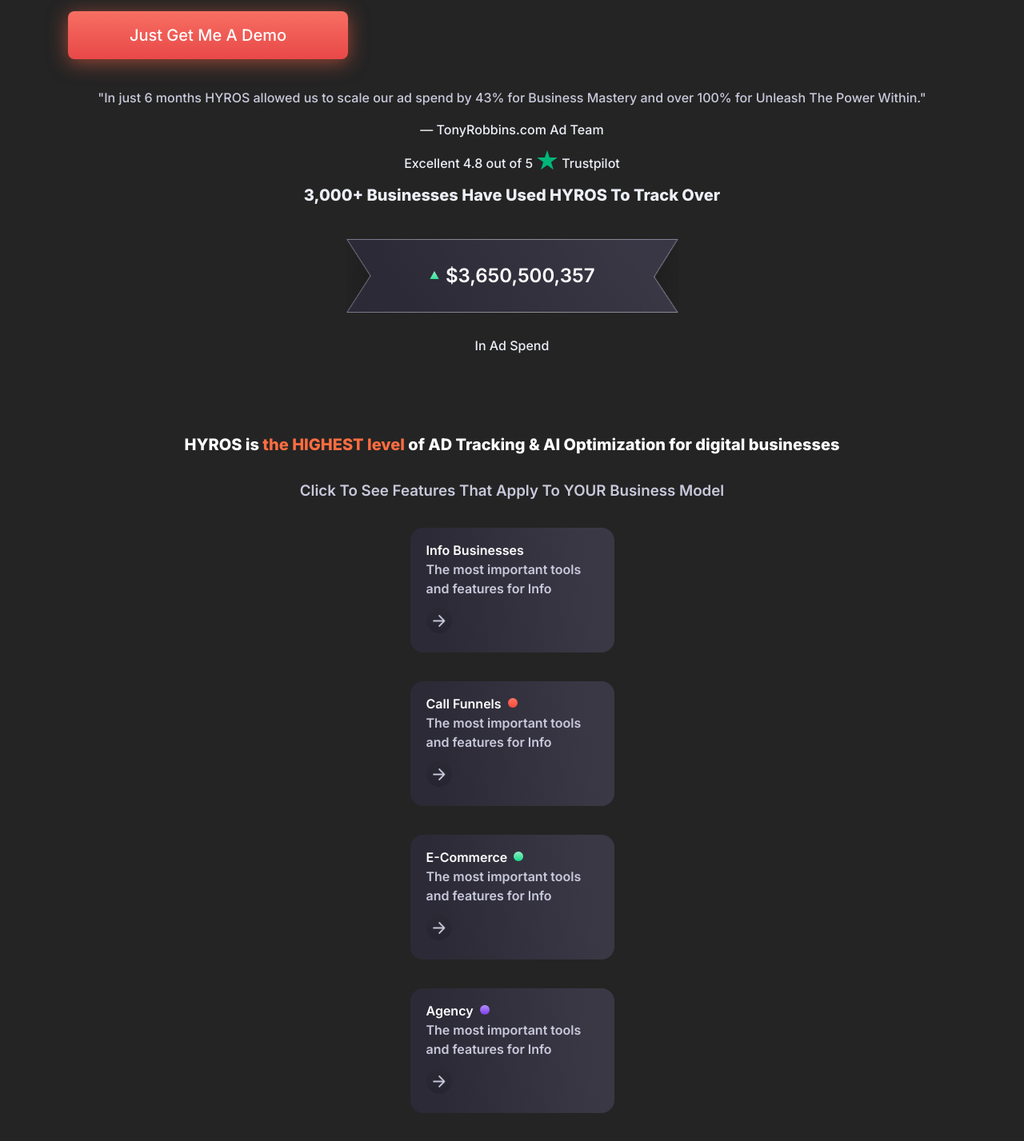
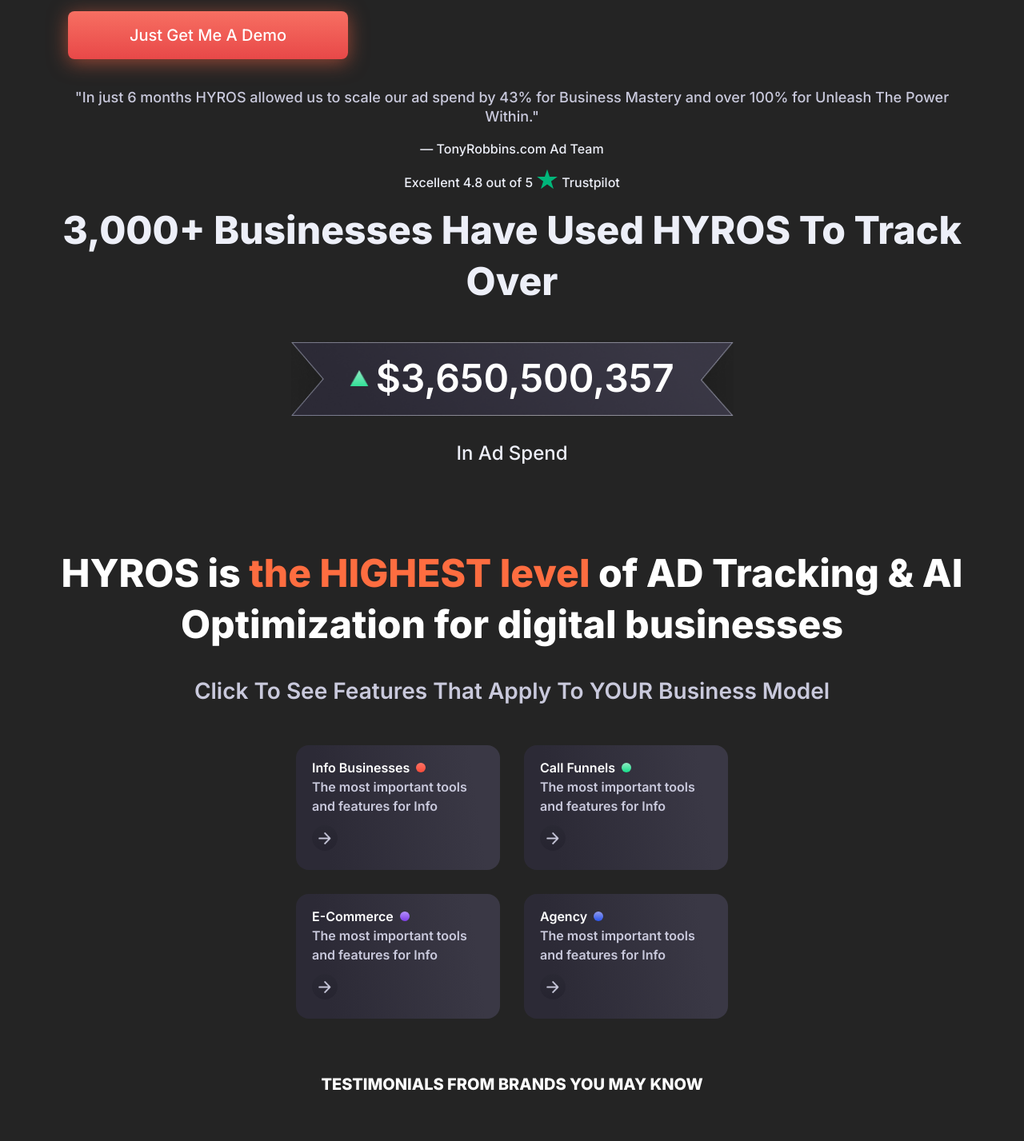
Before and after one commit to Spyro7883/Hyros-Webpage, a Next.js app: page / in a window 1280 px wide. Shown: the part 706-2133 px from the top of the page at 80% size. Built offline with nearby package versions, Linux system fonts and the light colour scheme.

Commit message:
queries for review component added

```diff
--- a/src/app/components/BusinessModel.tsx
+++ b/src/app/components/BusinessModel.tsx
@@ -1,5 +1,6 @@
 import styles from "../styles/business_model.module.scss";
 import Image from "next/image";
+import useWindowWidth from "../hooks/useWindow";
 
 type BusinessModelProps = {
     boxTitle: string[]
@@ -7,6 +8,7 @@
 }
 
 const BusinessModel: React.FC<BusinessModelProps> = ({ boxTitle, firstBusinessModel }) => {
+    const usersWidth = useWindowWidth() || 0;
     return (<>
         <section
             className={firstBusinessModel ? styles.first : styles.second}
@@ -24,15 +26,18 @@
             </h3> : <p className={styles.subtitle}>
                 Click To See Features That Apply To YOUR Business Model
             </p>}
+            <div className={styles.container}>
                 {boxTitle.map((box_option) => (
                     <a className={styles.box} key={box_option}>
                         <div className={styles.wrapper}>
                             <p className={styles.category}>{box_option}</p>
-                        <div className={styles.circle} />
+                            {usersWidth >= 287 ?
+                                <div className={styles.circle} /> : ""}
                         </div>
                         <p className={styles.message}>
                             The most important tools and features for Info
                         </p>
+                        {usersWidth >= 287 ?
                             <div className={styles.arrow}>
                                 <Image
                                     src="/Logo_Arrow.png"
@@ -41,9 +46,10 @@
                                     height={14.5}
                                     priority
                                 />
-                    </div>
+                            </div> : ""}
                     </a>
                 ))}
+            </div>
         </section>
     </>)
 }
--- a/src/app/components/Review.tsx
+++ b/src/app/components/Review.tsx
@@ -1,6 +1,7 @@
 import styles from "../styles/review.module.scss";
 import Image from "next/image";
 import StarIcon from "./StarIcon";
+import useWindowWidth from "../hooks/useWindow";
 
 type ReviewProps = {
     adSpendCounter: string[];
@@ -8,6 +9,7 @@
 }
 
 const Review: React.FC<ReviewProps> = ({ adSpendCounter, adValue }) => {
+    const usersWidth = useWindowWidth() || 0;
 
     return (<>
         <section
@@ -34,7 +36,7 @@
                 <Image
                     src="/Hyros_Price_Counter.png"
                     alt="Price Counter Background"
-                    width={415}
+                    width={553}
                     height={96}
                     priority
                 />
@@ -42,6 +44,7 @@
                 <figcaption
                     className={styles.value}
                 >
+                    {usersWidth >= 284 ?
                         <Image
                             src="/Hyros_Green_Polygon.png"
                             alt="Green Polygon"
@@ -49,7 +52,7 @@
                             width={12}
                             height={10}
                             priority
-                    />
+                        /> : ""}
                     <p>{`$${adSpendCounter[adValue]}`}</p>
                 </figcaption>
             </figure>
--- a/src/app/styles/business_model.module.scss
+++ b/src/app/styles/business_model.module.scss
@@ -13,24 +13,6 @@
     &.second {
         background: rgb(36, 34, 44);
         padding-block: 3.125rem;
-
-        &>a.box {
-            &:nth-child(2) div.circle {
-                background: linear-gradient(180deg, #FF7365 0%, #FA4B39 100%);
-            }
-
-            &:nth-child(3) div.circle {
-                background: linear-gradient(180deg, #92EBC4 0%, #14DD89 100%);
-            }
-
-            &:nth-child(4) div.circle {
-                background: linear-gradient(180deg, #B490FF 0%, #7D3DE5 100%);
-            }
-
-            &:nth-child(5) div.circle {
-                background: linear-gradient(180deg, #929BEB 0%, #2954EE 100%);
-            }
-        }
     }
 }
 
@@ -74,7 +56,7 @@
 
         align-items: center;
         justify-content: center;
-        position: absolute;
+        position: static;
         width: 2rem;
         height: 2rem;
         right: .5rem;
@@ -85,6 +67,13 @@
 
     &.wrapper {
         align-items: center;
+    }
+
+    &.container {
+        display: flex;
+        flex-direction: column;
+        margin-block-start: 3rem;
+        gap: 2.25rem;
     }
 }
 
@@ -98,39 +87,30 @@
     &.box {
         @include mixins.font_reusable("Inter", 600, 1rem);
         position: relative;
-        min-width: 11.4rem;
-        width: 90%;
         max-width: 15.9375rem;
-        height: 9.75rem;
+        min-height: 9.75rem;
         padding-inline: 1.25rem;
         padding-block: 1rem;
-        margin-block-end: 2.25rem;
         border-radius: 1rem;
         background: linear-gradient(262deg, #3A3845 13.92%, #2C2A36 84.19%);
 
-        &:nth-child(2) {
-            margin-block-start: 2rem;
+        &>div {
+            display: inline-flex;
         }
 
-        &>div {
-            display: inline-flex;
+        &:first-child div.circle {
+            background: linear-gradient(180deg, #FF7365 0%, #FA4B39 100%);
+        }
 
-
+        &:nth-child(2) div.circle {
+            background: linear-gradient(180deg, #92EBC4 0%, #14DD89 100%);
         }
 
         &:nth-child(3) div.circle {
-            background: linear-gradient(180deg, #FF7365 0%, #FA4B39 100%);
+            background: linear-gradient(180deg, #B490FF 0%, #7D3DE5 100%);
         }
 
         &:nth-child(4) div.circle {
-            background: linear-gradient(180deg, #92EBC4 0%, #14DD89 100%);
-        }
-
-        &:nth-child(5) div.circle {
-            background: linear-gradient(180deg, #B490FF 0%, #7D3DE5 100%);
-        }
-
-        &:nth-child(6) div.circle {
             background: linear-gradient(180deg, #929BEB 0%, #2954EE 100%);
         }
 
@@ -190,10 +170,40 @@
     }
 }
 
-@media screen and (min-width: 287px) {
+@media screen and (min-width: 641px) {
+    p {
+        &.title {
+            font-size: 2rem;
+            line-height: 1.5;
+        }
+
+        &.subtitle {
+            font-size: 1.25rem;
+            line-height: 1.4;
+        }
+    }
+
     div {
-        &.arrow {
-            position: static;
+        &.container {
+            justify-content: space-between;
+            flex-wrap: wrap;
+            max-width: 33.75rem;
+            flex-direction: row;
+            gap: 1.875rem;
         }
     }
 }
+
+@media screen and (min-width: 960px) {
+    p {
+        &.title {
+            font-size: 3rem;
+            line-height: 1.33;
+        }
+
+        &.subtitle {
+            font-size: 1.75rem;
+            line-height: 1.43;
+        }
+    }
+}
--- a/src/app/styles/business_type.module.scss
+++ b/src/app/styles/business_type.module.scss
@@ -13,12 +13,12 @@
     &.select {
         display: flex;
         align-items: center;
-        min-width: 12rem;
         max-width: 21.875rem;
         margin-block-end: 1.875rem;
+        width: 100%;
 
         &>p.message {
-            font-weight: 500
+            font-weight: 500;
         }
     }
 }
@@ -41,7 +41,7 @@
         align-items: center;
         justify-content: flex-start;
         width: 100%;
-        max-width: 15rem;
+        max-width: 21.875rem;
         min-height: 2.375rem;
         padding-inline: 1em;
         padding-block-end: .2rem;
@@ -143,13 +143,6 @@
     }
 }
 
-@media screen and (min-width: 284px) {
-    a.option {
-        // justify-content: center;
-        max-width: 21.875rem;
-    }
-}
-
 @media screen and (min-width: 641px) {
     section {
         &.container {
--- a/src/app/styles/review.module.scss
+++ b/src/app/styles/review.module.scss
@@ -55,7 +55,7 @@
 
 figcaption {
     &.value {
-        @include mixins.font_reusable("Inter", 600, 1.2rem);
+        @include mixins.font_reusable("Inter", 600, 0.8rem);
         display: flex;
         flex-direction: column;
         align-items: center;
@@ -73,7 +73,15 @@
     }
 }
 
-@media screen and (min-width: 287px) {
+@media screen and (min-width: 227px) {
+    figcaption {
+        &.value {
+            font-size: 1.2rem;
+        }
+    }
+}
+
+@media screen and (min-width: 284px) {
     figcaption {
         &.value {
             flex-direction: row;
@@ -81,3 +89,57 @@
         }
     }
 }
+
+@media screen and (min-width: 641px) {
+    h2 {
+        &.title {
+            font-size: 2rem;
+            line-height: 1.34;
+        }
+    }
+
+    p {
+        &.description {
+            font-size: 1.25rem;
+            line-height: 1.5;
+        }
+    }
+}
+
+@media screen and (min-width: 960px) {
+    h2 {
+        &.title {
+            font-size: 3rem;
+            line-height: 4rem;
+            line-height: 1.34;
+        }
+    }
+
+    p {
+        &.message {
+            font-size: 1.125rem;
+            line-height: 1.5rem;
+            line-height: 1.33;
+        }
+    }
+
+    p {
+        &.description {
+            font-size: 1.5rem;
+            line-height: 1.5;
+        }
+    }
+
+    figcaption {
+        &.value {
+            font-size: 3rem;
+        }
+    }
+
+    img {
+        &.polygon {
+            width: 1.5rem;
+            height: 1.25rem;
+        }
+    }
+}
```
Lines whose indentation alone changed are shown as unchanged.
